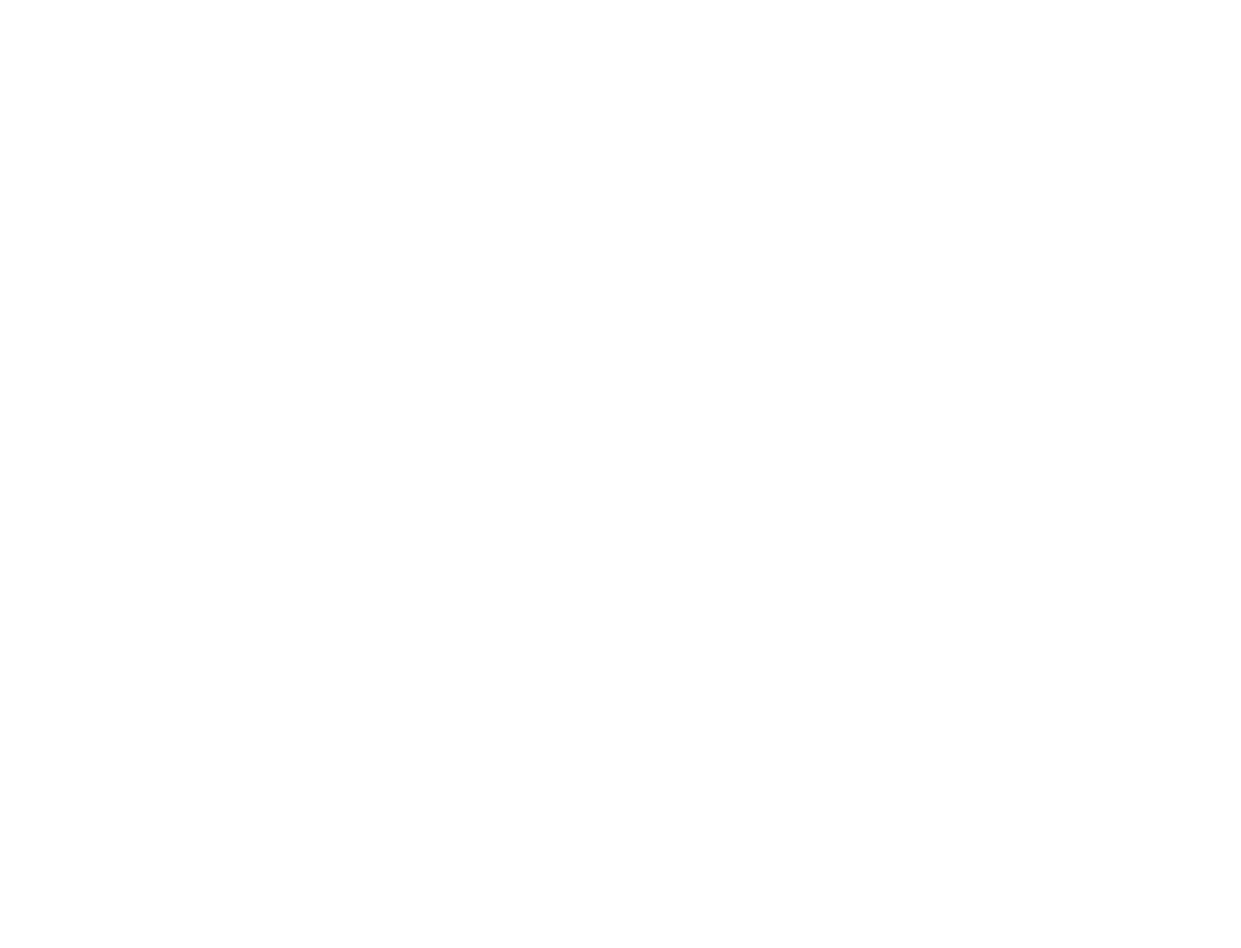
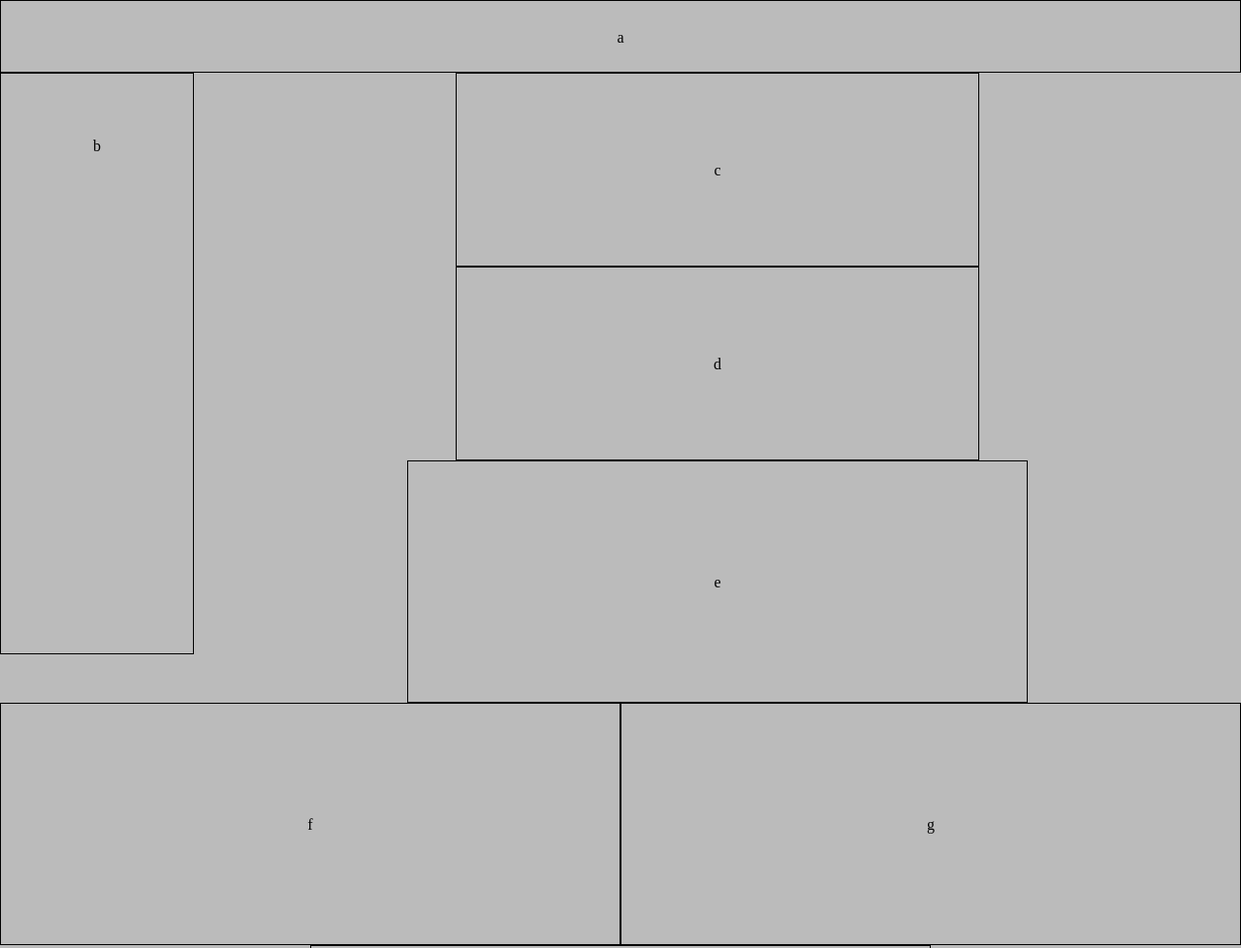
Before and after one commit to brody-rebne/lab-01, a plain HTML site: page index.html in a window 1280 px wide. Shown: the top 978 px of the page at 97% size. Before the commit the page ends 800 px from the top, so only its background shows below. Drawn offline with Linux system fonts and the light colour scheme.

Commit message:
finished mobile layout and added media query

```diff
--- a/index.html
+++ b/index.html
@@ -0,0 +1,26 @@
+<!DOCTYPE html>
+<!--[if lt IE 7]>      <html class="no-js lt-ie9 lt-ie8 lt-ie7"> <![endif]-->
+<!--[if IE 7]>         <html class="no-js lt-ie9 lt-ie8"> <![endif]-->
+<!--[if IE 8]>         <html class="no-js lt-ie9"> <![endif]-->
+<!--[if gt IE 8]><!--> <html class="no-js"> <!--<![endif]-->
+  <head>
+    <meta charset="utf-8">
+    <meta http-equiv="X-UA-Compatible" content="IE=edge">
+    <title></title>
+    <meta name="description" content="">
+    <meta name="viewport" content="width=device-width, initial-scale=1">
+    <link rel="stylesheet" href="styles/reset.css">
+    <link rel="stylesheet" href="styles/base.css">
+    <link rel="stylesheet" href="styles/layout.css">
+    <link rel="stylesheet" href="styles/modules.css">
+  </head>
+  <body>
+    <header id="header">a</header>
+    <main id="main">
+      <section id="primary">b</section><section class="large">c</section>
+      <section class="large">d</section><section class="small">e</section><section class="small">f</section><section class="small">g</section><section class="small">h</section>
+    </main>
+    <footer id="footer">i</footer>
+    <script src="" async defer></script>
+  </body>
+</html>
--- a/styles/base.css
+++ b/styles/base.css
@@ -1 +1,18 @@
 /* base styling */
+
+html, body {
+  height: 100%;
+}
+
+body * {
+  box-sizing: border-box;
+  display: inline-block;
+  border: 1px solid black;
+  text-align: center;
+  vertical-align: middle;
+  background-color: #bbb;
+}
+
+main {
+  border: none;
+}
--- a/styles/layout.css
+++ b/styles/layout.css
@@ -1 +1,69 @@
 /* layout styles */
+
+header {
+  width: 100%;
+  height: 75px;
+  line-height: 75px;
+}
+
+main {
+  width: 100%;
+}
+
+section {
+  width: 100%;
+}
+
+#footer {
+  height: 80px;
+  line-height: 80px;
+  width: 100%;
+}
+
+#primary {
+  height: 150px;
+  line-height: 150px;
+}
+
+.large {
+  height: 125px;
+  line-height: 125px;
+}
+
+.small {
+  width: 50%;
+  height: 250px;
+  line-height: 250px;
+}
+
+@media all and (min-width: 768px){
+  header {
+    height: 75px;
+    line-height: 75px;
+  }
+
+  #footer {
+    width: calc(100% - 200px);
+    height: 150px;
+    line-height: 80px;
+  }
+
+  #primary {
+    float: left;
+    width: 200px;
+    height: 600px;
+    line-height: 150px;
+  }
+
+  .large {
+    width: calc(50% - 100px);
+    height: 200px;
+    line-height: 200px;
+  }
+
+  .small {
+    width: 50%;
+    height: 250px;
+    line-height: 250px;
+  }
+}
```
Also changed, not shown: styles/modules.css (line endings or trailing spaces).
